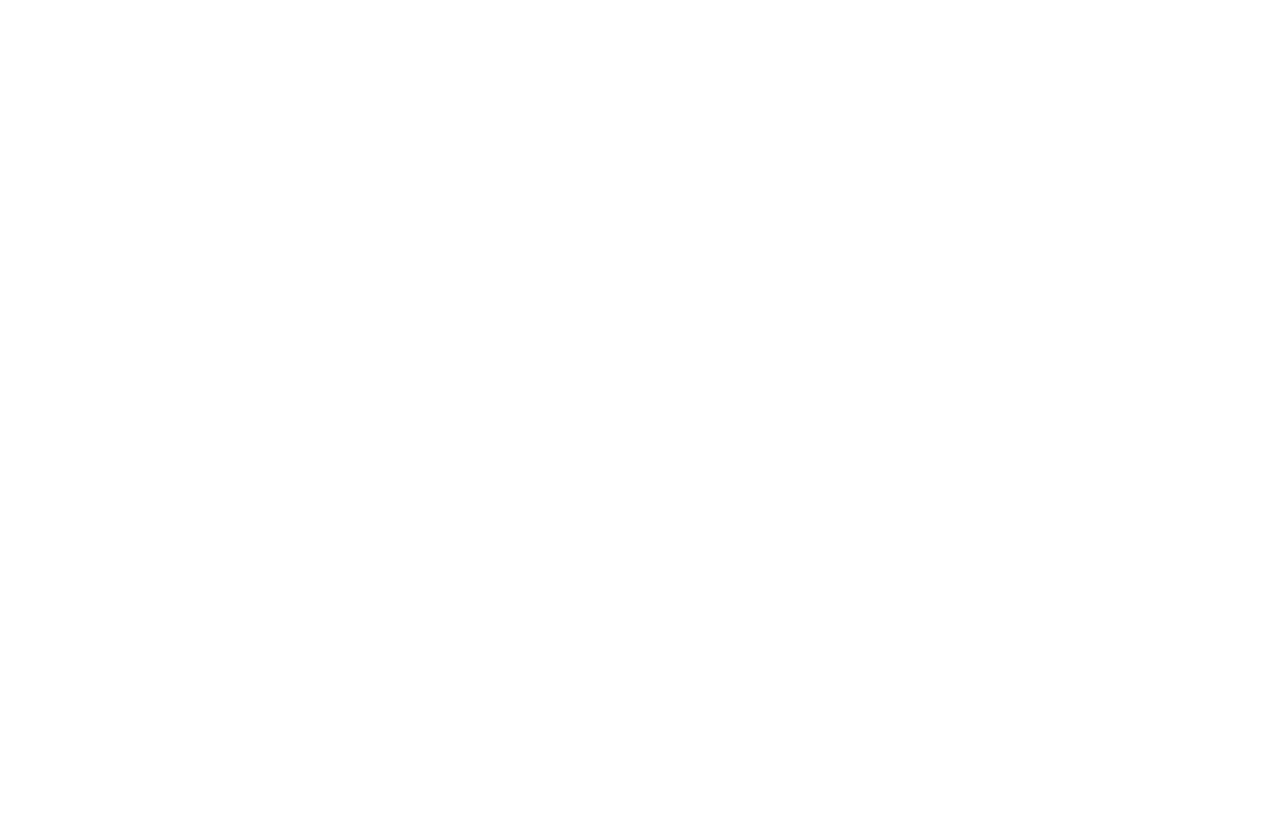
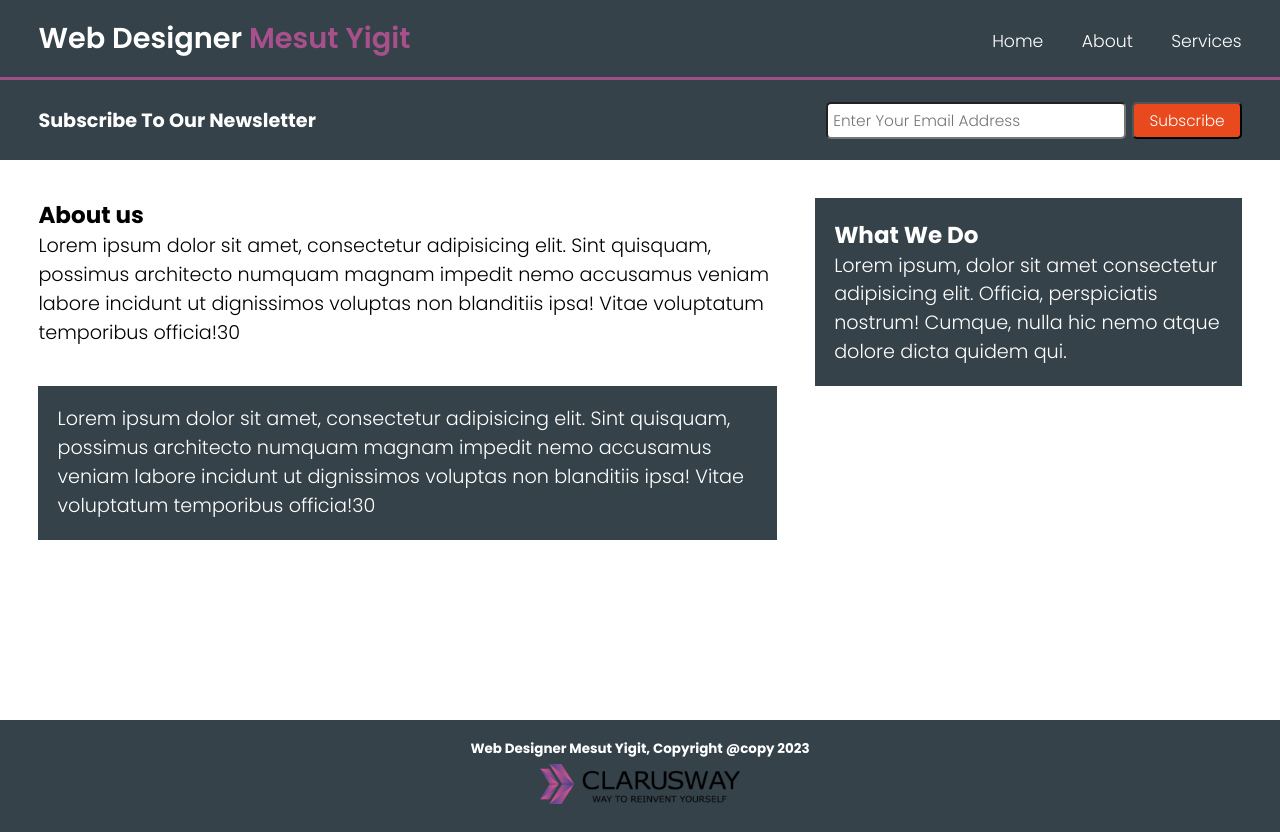
Before and after one commit to mesutyigity/Web-Design-Example, a plain HTML site: page about-me.html in a window 1280 px wide. Before the commit the page ends 800 px from the top, so only its background shows below. Drawn offline with Linux system fonts and the light colour scheme.

Commit message:
new commit

```diff
--- a/about-me.html
+++ b/about-me.html
@@ -0,0 +1,74 @@
+<!DOCTYPE html>
+<html lang="en">
+  <head>
+    <meta charset="UTF-8" />
+    <meta http-equiv="X-UA-Compatible" content="IE=edge" />
+    <meta name="viewport" content="width=device-width, initial-scale=1.0" />
+    <link rel="stylesheet" href="./style/style.css" />
+    <title>About</title>
+  </head>
+  <body>
+    <header>
+      <nav>
+        <div class="container">
+          <div class="header">
+            <h1>Web Designer<span> Mesut Yigit</span></h1>
+          </div>
+          <ul class="header-list">
+            <li><a href="index.html">Home</a></li>
+            <li><a href="./about-me.html">About</a></li>
+            <li><a href="./services.html">Services</a></li>
+          </ul>
+        </div>
+      </nav>
+    </header>
+    <main>
+      <section class="subscribe">
+        <h3>Subscribe To Our Newsletter</h3>
+        <div class="subscribe-email">
+          <input
+            class="email"
+            type="email"
+            placeholder="Enter Your Email Address"
+          />
+          <button>Subscribe</button>
+        </div>
+      </section>
+      <article class="container-about">
+        <div class="container-about-left">
+          <div class="part-1">
+            <h2>About us</h2>
+            <p>
+              Lorem ipsum dolor sit amet, consectetur adipisicing elit. Sint
+              quisquam, possimus architecto numquam magnam impedit nemo
+              accusamus veniam labore incidunt ut dignissimos voluptas non
+              blanditiis ipsa! Vitae voluptatum temporibus officia!30
+            </p>
+          </div>
+          <div class="part-2">
+            <p>
+              Lorem ipsum dolor sit amet, consectetur adipisicing elit. Sint
+              quisquam, possimus architecto numquam magnam impedit nemo
+              accusamus veniam labore incidunt ut dignissimos voluptas non
+              blanditiis ipsa! Vitae voluptatum temporibus officia!30
+            </p>
+          </div>
+        </div>
+        <div class="container-about-right">
+          <div class="part-3">
+            <h2>What We Do</h2>
+            <p>
+              Lorem ipsum, dolor sit amet consectetur adipisicing elit. Officia,
+              perspiciatis nostrum! Cumque, nulla hic nemo atque dolore dicta
+              quidem qui.
+            </p>
+          </div>
+        </div>
+      </article>
+      <footer>
+        <h3>Web Designer Mesut Yigit, Copyright @copy 2023</h3>
+        <div class="footer"><img src="./img/clarusway_logo.png" alt="" /></div>
+      </footer>
+    </main>
+  </body>
+</html>
--- a/style/style.css
+++ b/style/style.css
@@ -164,3 +164,40 @@ footer img {
 footer h3 {
   font-size: 0.7rem;
 }
+
+/*? ******ABOUT****** ?*/
+
+.container-about {
+  min-height: 70vh;
+  padding: 2rem;
+  display: flex;
+  gap: 0 2rem;
+}
+
+.container-about-left {
+  display: flex;
+  flex-direction: column;
+  gap: 2rem;
+}
+
+.part {
+  display: flex;
+  flex-direction: column;
+  gap: 1rem;
+}
+
+.container-about-left p {
+  font-size: 1rem;
+  line-height: 1.5rem;
+}
+.part-2,
+.part-3 {
+  background-color: #35424a;
+  color: white;
+  padding: 1rem;
+}
+
+.container-about-right p {
+  font-size: 1rem;
+  line-height: 1.5rem;
+}
```
